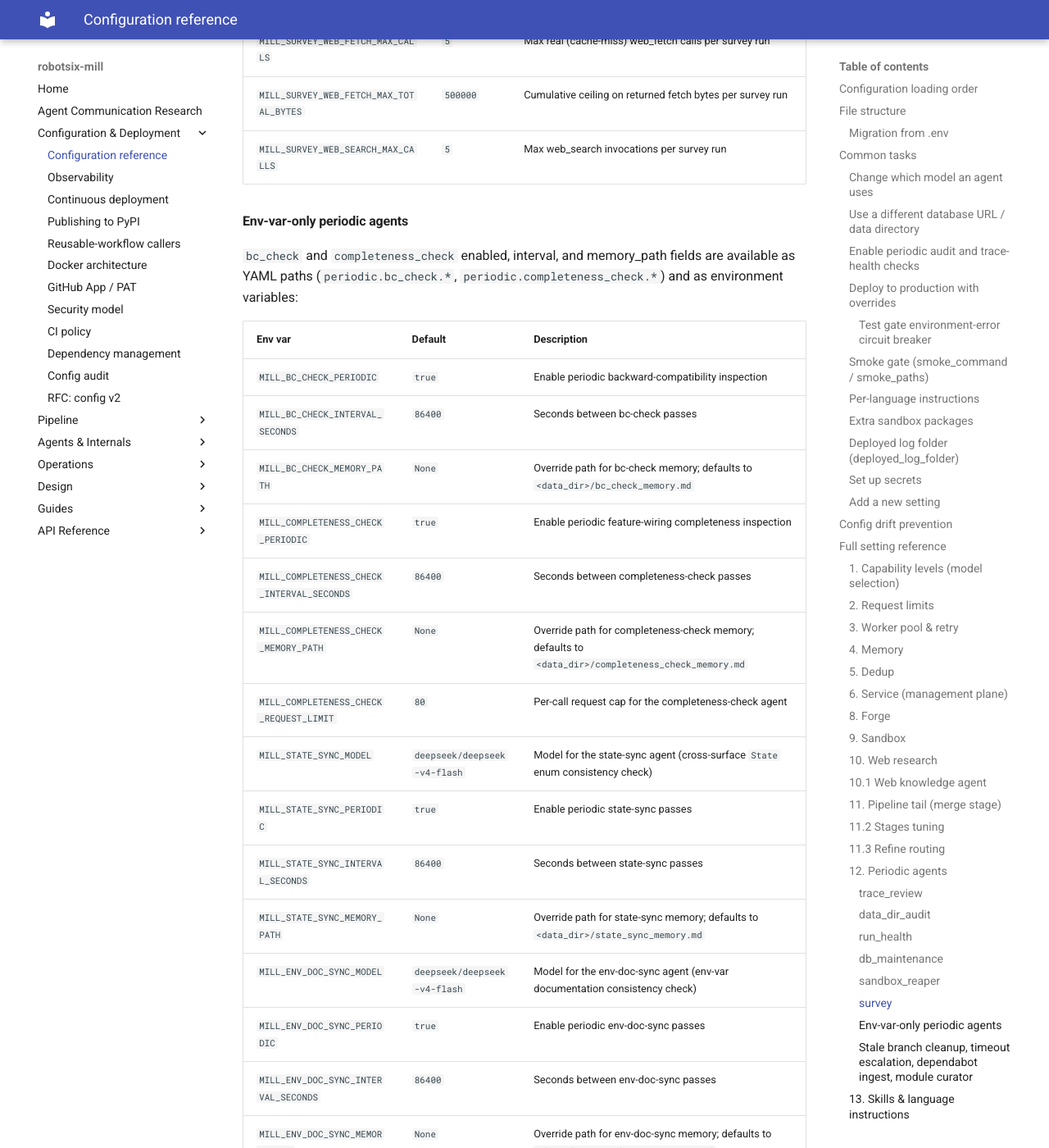
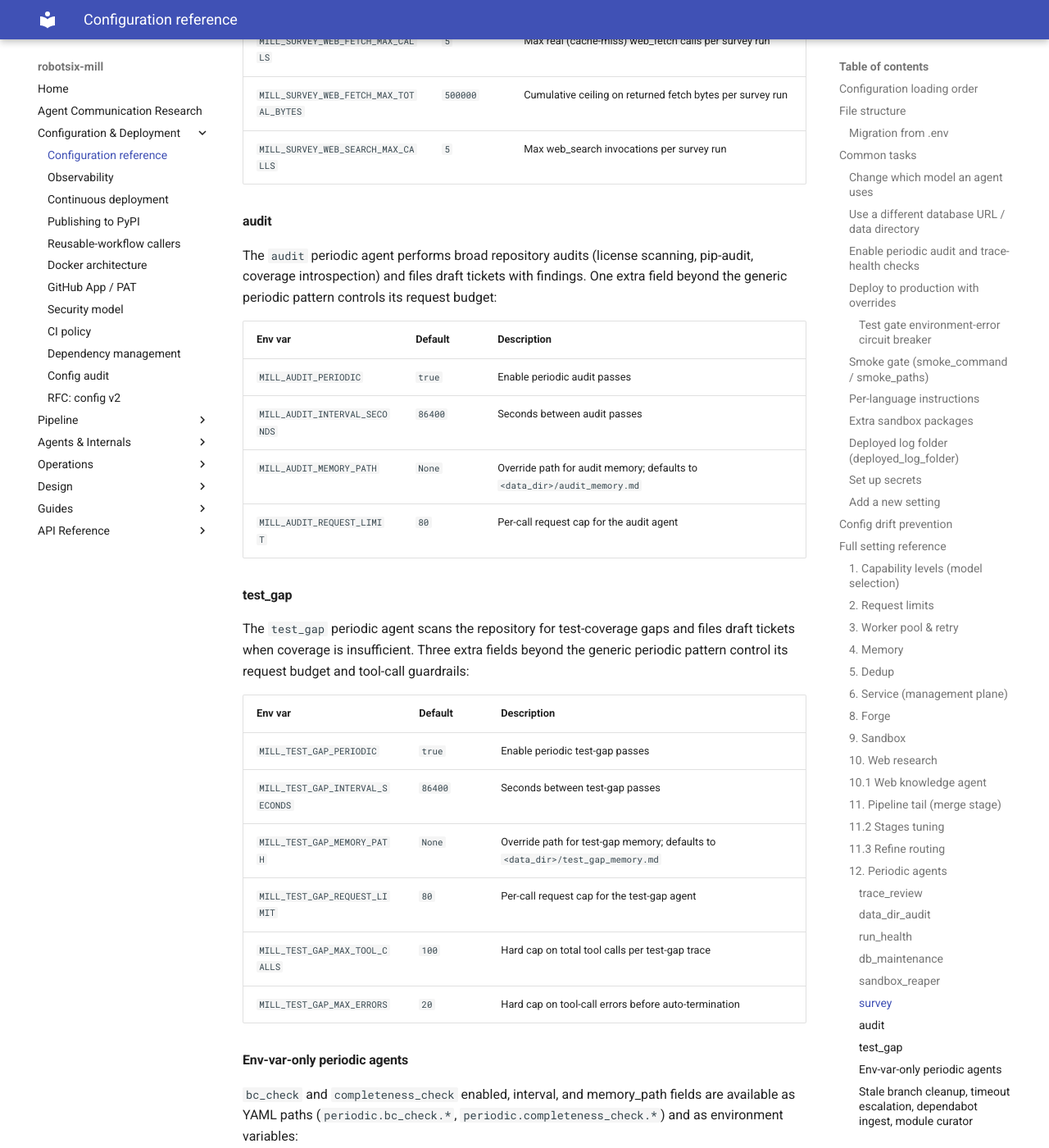
Before and after one commit to damien-robotsix/robotsix-mill, an MkDocs documentation site: the page built from docs/configuration.md, in a window 1280 px wide and 1400 px high, scrolled down 31786 px. Shown: the whole window at 82% size. Built offline with MkDocs 1.6.1 and Material for MkDocs 9.7.7, drawn with Linux system fonts in a browser that asks for light colours.

Commit message:
mill: env doc sync: missing-from-docs — 4 test_gap + audit extra fields undocumented (20260628T211231Z-env-doc-sync-missing-from-docs-4-test-ga-a6b9)

```diff
--- a/docs/configuration.md
+++ b/docs/configuration.md
@@ -772,6 +772,36 @@ pattern control its tool-call and web-fetch budgets:
 | `MILL_SURVEY_WEB_FETCH_MAX_TOTAL_BYTES` | `500000` | Cumulative ceiling on returned fetch bytes per survey run |
 | `MILL_SURVEY_WEB_SEARCH_MAX_CALLS` | `5` | Max web_search invocations per survey run |
 
+#### audit
+
+The `audit` periodic agent performs broad repository audits (license
+scanning, pip-audit, coverage introspection) and files draft tickets
+with findings. One extra field beyond the generic periodic pattern
+controls its request budget:
+
+| Env var | Default | Description |
+|---------|---------|-------------|
+| `MILL_AUDIT_PERIODIC` | `true` | Enable periodic audit passes |
+| `MILL_AUDIT_INTERVAL_SECONDS` | `86400` | Seconds between audit passes |
+| `MILL_AUDIT_MEMORY_PATH` | `None` | Override path for audit memory; defaults to `<data_dir>/audit_memory.md` |
+| `MILL_AUDIT_REQUEST_LIMIT` | `80` | Per-call request cap for the audit agent |
+
+#### test_gap
+
+The `test_gap` periodic agent scans the repository for test-coverage
+gaps and files draft tickets when coverage is insufficient. Three
+extra fields beyond the generic periodic pattern control its request
+budget and tool-call guardrails:
+
+| Env var | Default | Description |
+|---------|---------|-------------|
+| `MILL_TEST_GAP_PERIODIC` | `true` | Enable periodic test-gap passes |
+| `MILL_TEST_GAP_INTERVAL_SECONDS` | `86400` | Seconds between test-gap passes |
+| `MILL_TEST_GAP_MEMORY_PATH` | `None` | Override path for test-gap memory; defaults to `<data_dir>/test_gap_memory.md` |
+| `MILL_TEST_GAP_REQUEST_LIMIT` | `80` | Per-call request cap for the test-gap agent |
+| `MILL_TEST_GAP_MAX_TOOL_CALLS` | `100` | Hard cap on total tool calls per test-gap trace |
+| `MILL_TEST_GAP_MAX_ERRORS` | `20` | Hard cap on tool-call errors before auto-termination |
+
 #### Env-var-only periodic agents
 
 `bc_check` and `completeness_check` enabled, interval, and memory_path
```
Also changed, not shown: CHANGELOG.md (+3 -1 lines).
